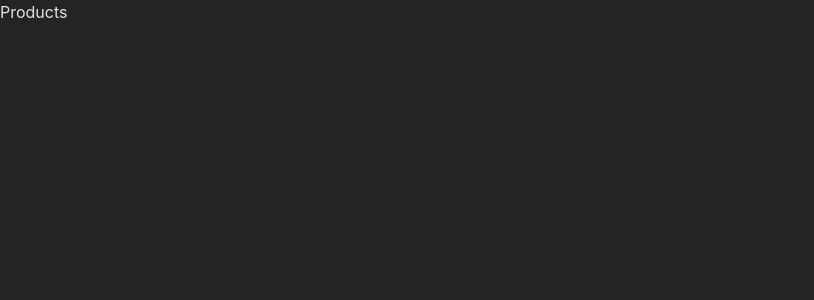
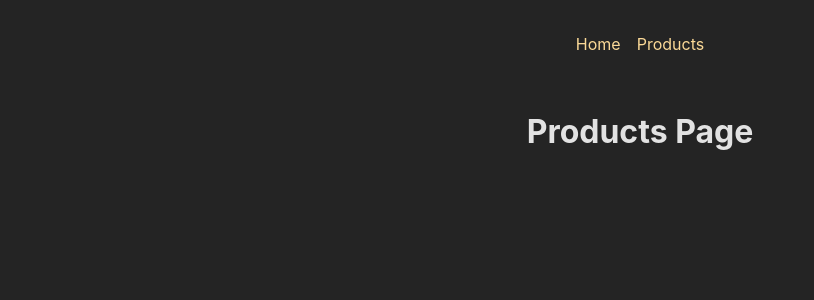
Before and after one commit to Sudarshan0306/SPA---Routing, a React (Create React App) app: page /products in a window 1280 px wide. Shown: the top 300 px of the page, without its empty margins (0-814 px from the left). Built offline with nearby package versions, Linux system fonts and the light colour scheme.

Commit message:
added errorElement

```diff
--- a/src/App.js
+++ b/src/App.js
@@ -1,6 +1,8 @@
 import { createBrowserRouter, RouterProvider } from "react-router-dom";
 import Home from "./pages/Home";
 import Products from "./pages/Products";
+import RootLayout from "./Root";
+import ErrorPage from "./pages/ErrorPage";
 
 // const routeDefinitions = createRoutesFromElements(
 //   <Route>
@@ -10,8 +12,15 @@ import Products from "./pages/Products";
 // );
 
 const router = createBrowserRouter([
-  { path: "/", element: <Home /> },
-  { path: "/products", element: <Products /> },
+  {
+    path: "/",
+    element: <RootLayout />,
+    errorElement: <ErrorPage />,
+    children: [
+      { path: "/", element: <Home /> },
+      { path: "/products", element: <Products /> },
+    ],
+  },
 ]);
 
 // const router = createBrowserRouter(routeDefinitions);
--- /dev/null
+++ b/src/Root.jsx
@@ -0,0 +1,16 @@
+import React from "react";
+import { Outlet } from "react-router-dom";
+import MainNavigation from "./components/MainNavigation";
+
+const RootLayout = () => {
+  return (
+    <>
+      <MainNavigation />
+      <main>
+        <Outlet />
+      </main>
+    </>
+  );
+};
+
+export default RootLayout;
--- /dev/null
+++ b/src/components/MainNavigation.jsx
@@ -0,0 +1,22 @@
+import React from "react";
+import { Link } from "react-router-dom";
+import classes from './MainNavigation.module.css';
+
+const MainNavigation = () => {
+  return (
+    <header className={classes.header}>
+      <nav>
+        <ul className={classes.list}>
+          <li >
+            <Link to="/">Home</Link>
+          </li>
+          <li>
+            <Link to="/products">Products</Link>
+          </li>
+        </ul>
+      </nav>
+    </header>
+  );
+};
+
+export default MainNavigation;
--- /dev/null
+++ b/src/components/MainNavigation.module.css
@@ -0,0 +1,23 @@
+.header {
+    max-width: 60rem;
+    margin: auto;
+    padding: 2rem;
+    display: flex;
+    justify-content: center;
+  }
+
+  .list {
+    display: flex;
+    gap: 1rem;
+  }
+
+  .list a {
+    text-decoration: none;
+    color: var(--color-primary-400);
+  }
+
+  .list a:hover,
+  .list a.active {
+    color: var(--color-primary-800);
+    text-decoration: underline;
+  }
--- a/src/index.css
+++ b/src/index.css
@@ -48,3 +48,8 @@ ul {
   margin: 0;
   padding: 0;
 }
+
+main {
+  margin: 2rem auto;
+  text-align: center;
+}
--- a/src/index.js
+++ b/src/index.js
@@ -1,6 +1,5 @@
 import React from 'react';
 import ReactDOM from 'react-dom/client';
-
 import './index.css';
 import App from './App';
 
--- /dev/null
+++ b/src/pages/ErrorPage.jsx
@@ -0,0 +1,14 @@
+import React from 'react'
+import MainNavigation from '../components/MainNavigation'
+
+const ErrorPage = () => {
+  return (
+    <main>
+        <MainNavigation />
+        <h1>An error occured!</h1>
+        <p>Could not find this page!</p>
+    </main>
+  )
+}
+
+export default ErrorPage
--- a/src/pages/Home.jsx
+++ b/src/pages/Home.jsx
@@ -1,8 +1,12 @@
 import React from 'react'
+import { Link } from 'react-router-dom'
 
 const Home = () => {
   return (
-    <div>Home</div>
+    <div>
+        <h1>Home</h1>
+        <p>Go to <Link to='/products'>products page</Link></p>
+    </div>
   )
 }
 
--- a/src/pages/Products.jsx
+++ b/src/pages/Products.jsx
@@ -2,7 +2,10 @@ import React from 'react'
 
 const Products = () => {
   return (
-    <div>Products</div>
+    <div>
+        <h1>Products Page</h1>
+
+    </div>
   )
 }
 
```
